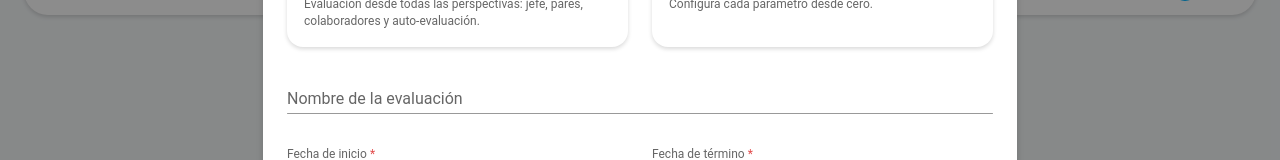
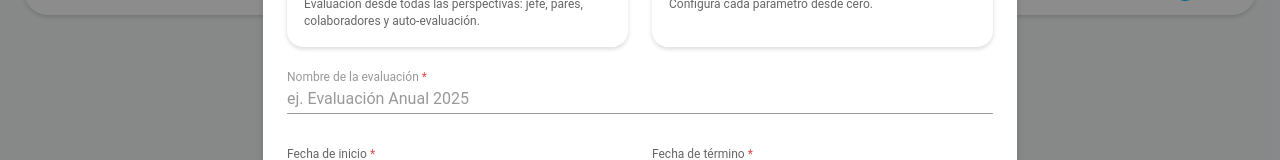
Before and after one commit to gonzalorivas-del/evaluacion, a React (Vite) app: page / in a window 1280 px wide. Both pictures are taken after a click on the button "Nuevo proceso". Shown: the part 391-551 px from the top of the page. Built offline with nearby package versions, Linux system fonts and the light colour scheme.

Commit message:
Cambios 20-04-2026 18:24 v2.0

```diff
--- a/src/components/InputField/InputField.module.css
+++ b/src/components/InputField/InputField.module.css
@@ -88,7 +88,8 @@
 }
 
 .input::placeholder {
-  color: #666666;                      /* colors.gris-oscuro — placeholder en estado Default */
+  color: #999999;                      /* colors.gris-textos — placeholder */
+  opacity: 1;
   font-weight: 400;
 }
 
--- a/src/components/InputField/InputField.tsx
+++ b/src/components/InputField/InputField.tsx
@@ -77,6 +77,7 @@ export const InputField = React.forwardRef<HTMLInputElement, InputFieldProps>(
       onFocus,
       onBlur,
       className,
+      placeholder: customPlaceholder,
       ...rest
     },
     ref,
@@ -98,8 +99,8 @@ export const InputField = React.forwardRef<HTMLInputElement, InputFieldProps>(
     // Interaction state
     const [isFocused, setIsFocused] = useState(false);
 
-    // Label is visible when focused OR has value (and not pure default+empty)
-    const showLabel = isFocused || hasValue;
+    // When a custom placeholder is provided, label always shows above the input
+    const showLabel = isFocused || hasValue || !!customPlaceholder;
 
     function handleChange(e: React.ChangeEvent<HTMLInputElement>) {
       if (!isControlled) setInternalValue(e.target.value);
@@ -154,7 +155,7 @@ export const InputField = React.forwardRef<HTMLInputElement, InputFieldProps>(
               id={inputId}
               className={styles.input}
               value={isControlled ? value : internalValue}
-              placeholder={showLabel ? '' : label.replace(/\s*\*$/, '')}
+              placeholder={isFocused ? '' : (customPlaceholder ?? (showLabel ? '' : label.replace(/\s*\*$/, '')))}
               disabled={isDisabled}
               aria-invalid={fieldState === 'error' || undefined}
               aria-describedby={supportingText ? supportId : undefined}
--- a/src/components/modals/EvaluationTypeModal.jsx
+++ b/src/components/modals/EvaluationTypeModal.jsx
@@ -443,6 +443,7 @@ export default function EvaluationTypeModal() {
           {/* Campo nombre */}
           <InputField
             label="Nombre de la evaluación *"
+            placeholder="ej. Evaluación Anual 2025"
             value={name}
             onChange={e => {
               setName(e.target.value);
```
